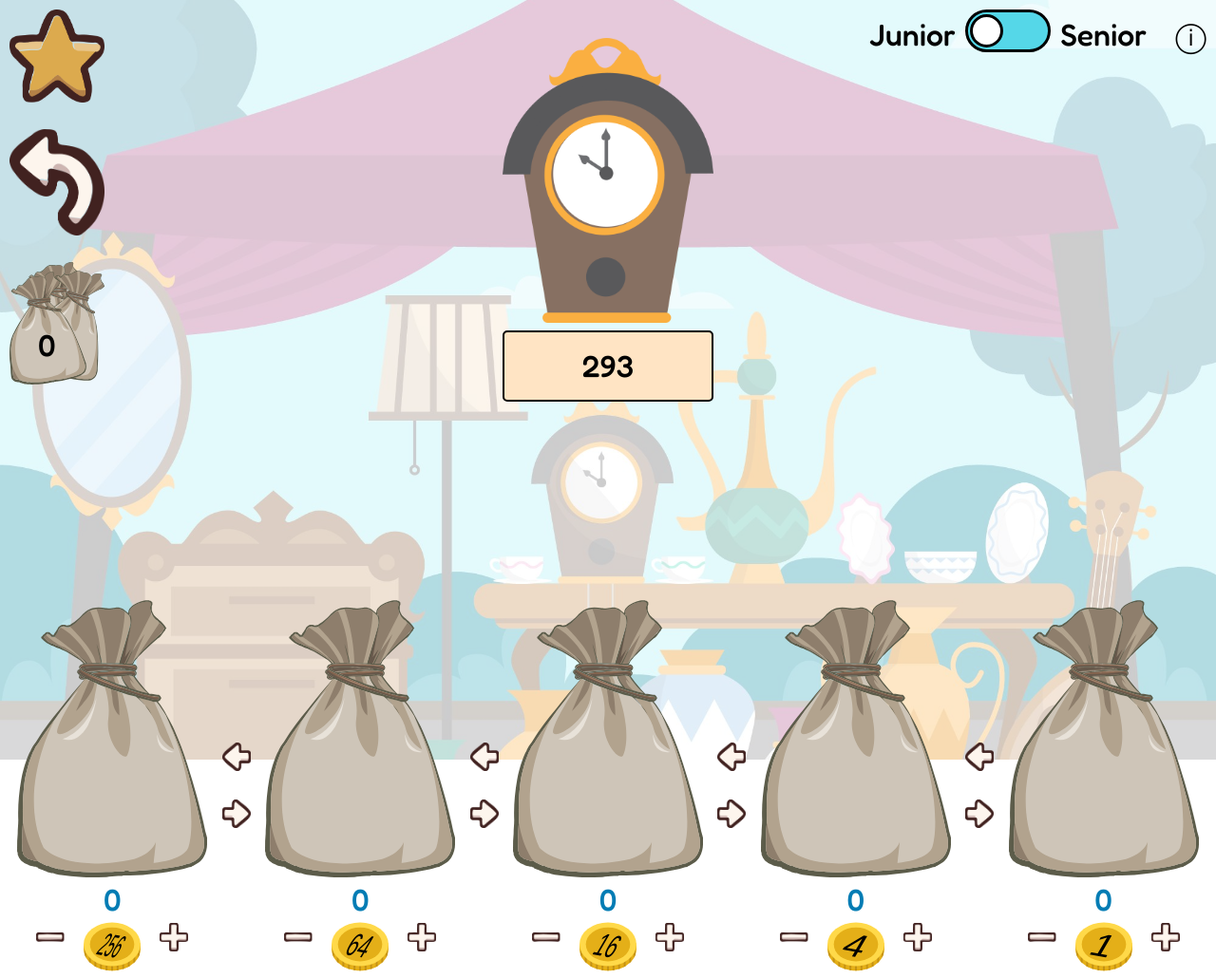
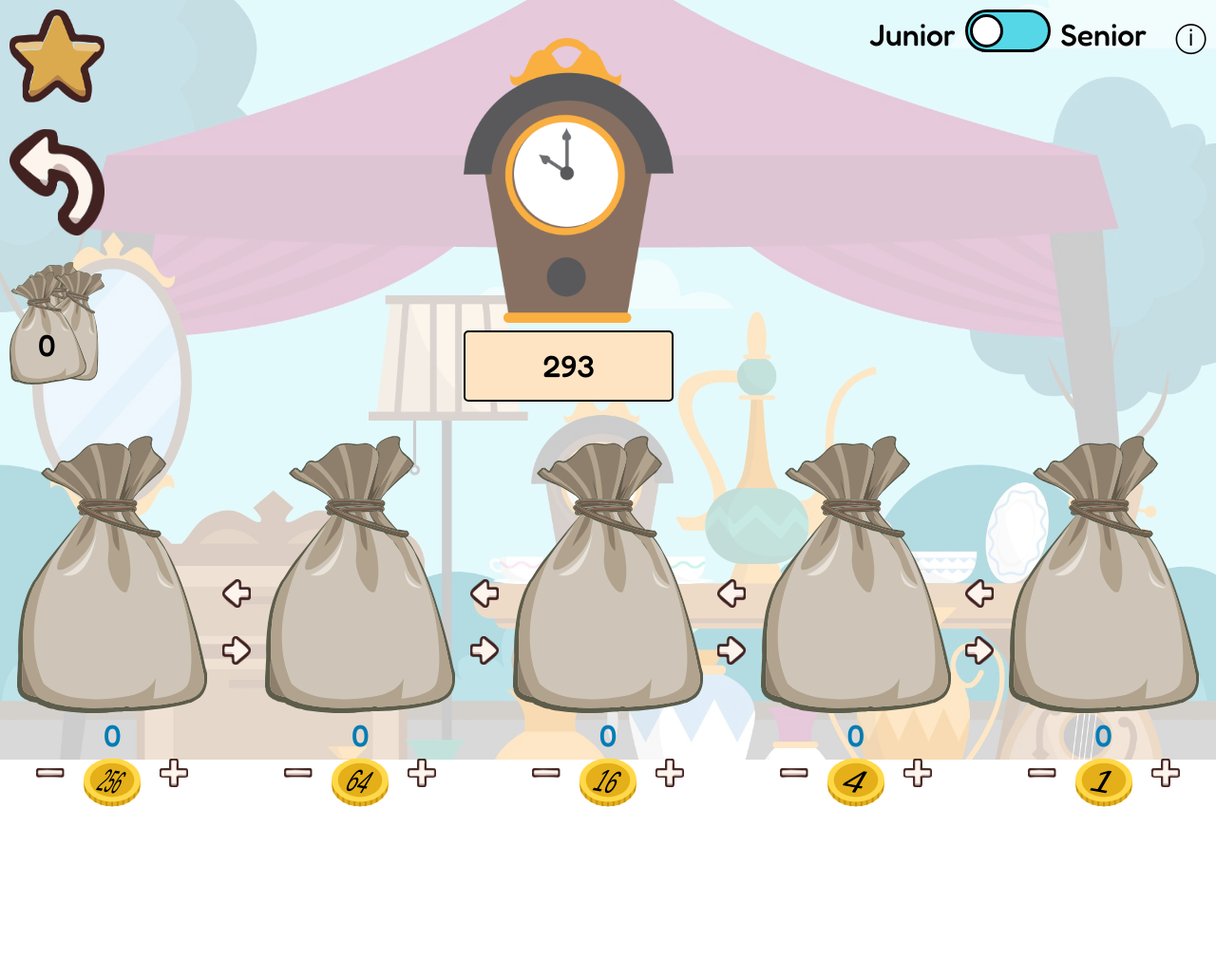
Before and after one commit to IMAGINARY/numeral-coins, a website built with Parcel: page src/html/index.html in a window 1280 px wide. Shown: the whole page at 95% size. After the commit the page ends 862 px from the top, so only its background shows below. Built offline with nearby package versions, Linux system fonts and the light colour scheme.

Commit message:
Change place of results

```diff
--- a/src/css/layout.css
+++ b/src/css/layout.css
@@ -27,7 +27,7 @@
   width: 100%;
 }
 
-#prize {
+#central {
   position: relative;
 }
 
--- a/src/css/style.css
+++ b/src/css/style.css
@@ -52,13 +52,15 @@ body::before {
   pointer-events: all;
 } */
 
-#prize {
+#central {
   /* border: 2px solid red; */
   text-align: center;
   padding: 1em;
   display: flex;
+  align-items: center;
   justify-content: center;
   pointer-events: none;
+  gap: 70px;
 }
 #prize-img {
   max-width: 300px;
--- a/src/html/index.html
+++ b/src/html/index.html
@@ -12,7 +12,7 @@
   </head>
 
   <body>
-    <div id="prize"></div>
+    <div id="central"></div>
 
     <div id="config-opts">
       <div id="senior-mode-ckb">
@@ -30,8 +30,6 @@
 
     <div id="menu"></div>
 
-    <div id="results"></div>
-
     <div id="wallet-container"></div>
 
     <script src="../ts/main.ts" type="module"></script>
--- a/src/ts/main.ts
+++ b/src/ts/main.ts
@@ -91,14 +91,13 @@ walletValue
 walletValue.append("span").attr("id", "total");
 
 //
-const prizeDiv = d3
-  .select("#prize")
-  .append("div")
-  .attr("id", "prize-img-container");
+const prizeDiv = d3.select("#central").append("div").attr("id", "prize");
 
 prizeDiv.append("img").attr("id", "prize-img");
 
 prizeDiv.append("div").attr("id", "price");
+
+d3.select("#central").append("div").attr("id", "results");
 
 makeWallet();
 newPrize();
```
